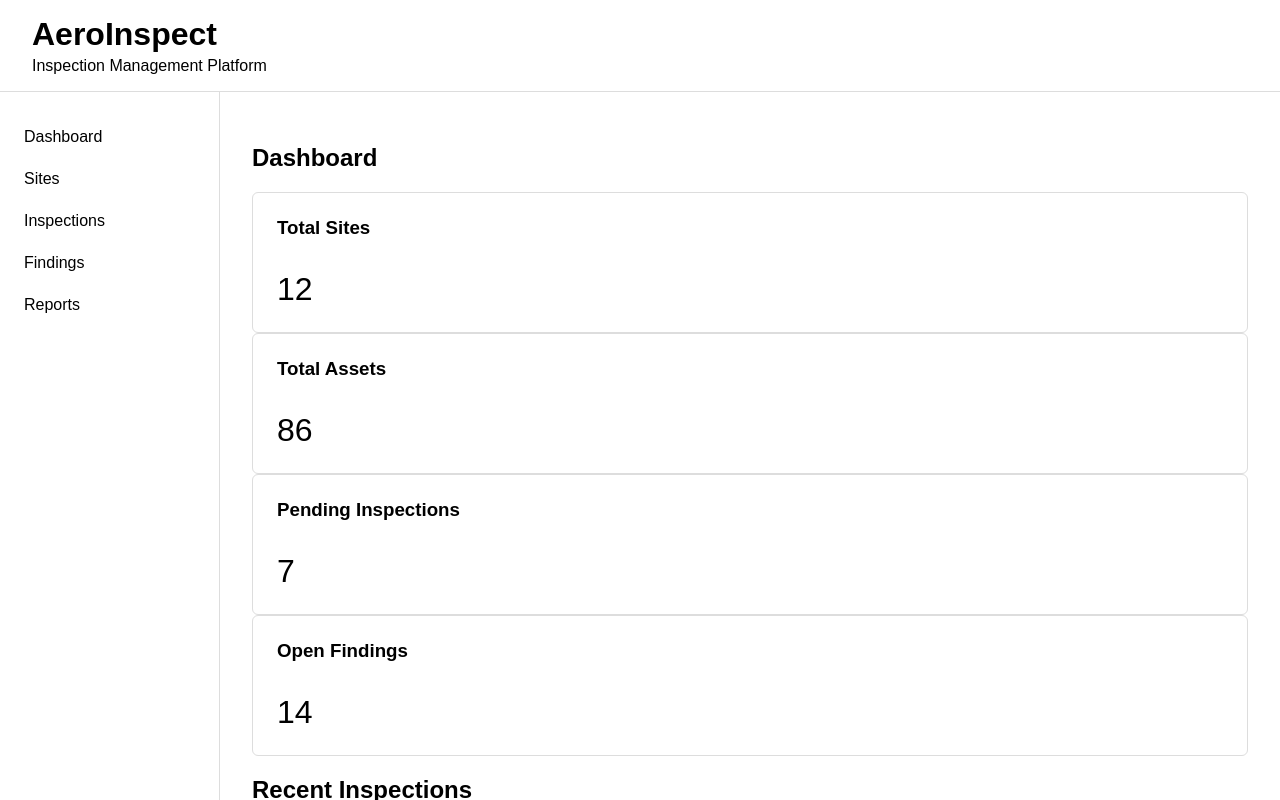
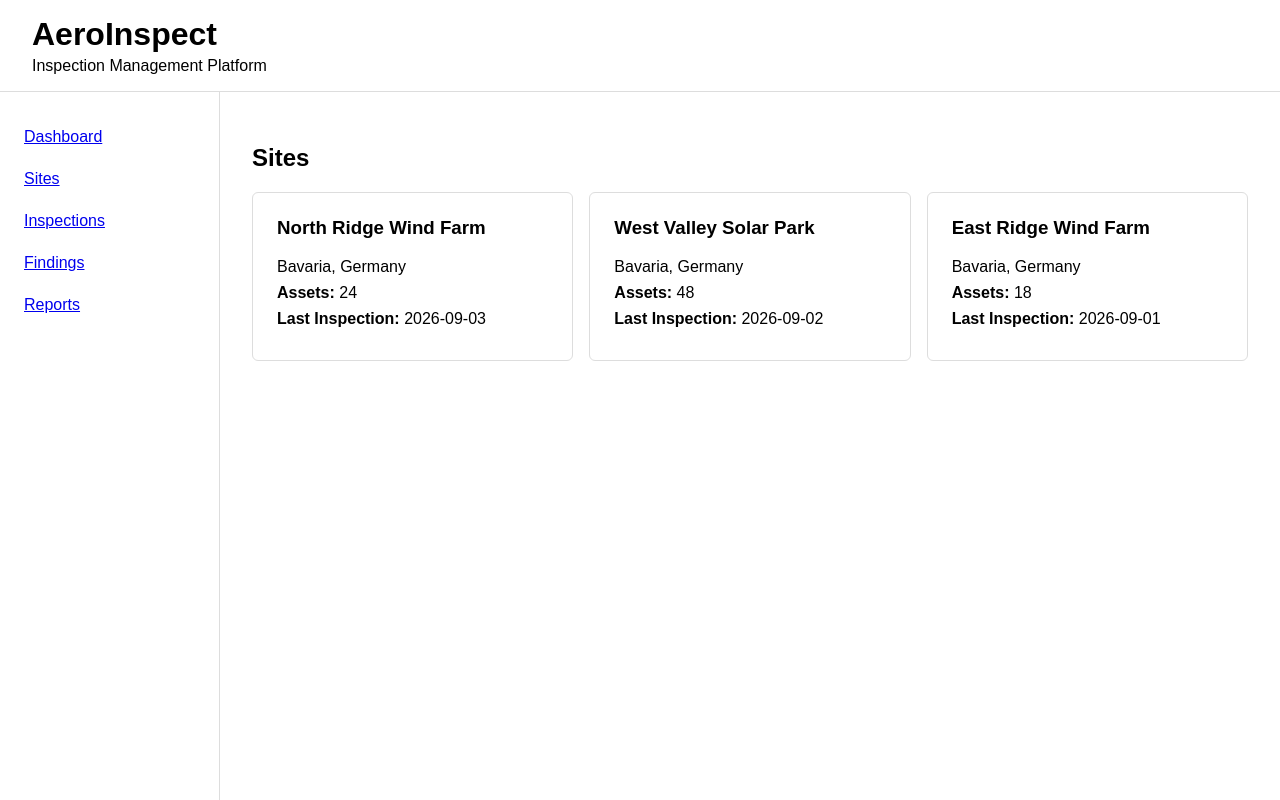
Before and after one commit to greg-vallone/aeroinspect, a React (Vite) app: page /sites in a window 1280 px wide. Shown: the top 800 px of the page. Built offline with nearby package versions, Linux system fonts and the light colour scheme.

Commit message:
Added site and inspection pages and navigation with react-router

```diff
--- a/package.json
+++ b/package.json
@@ -11,7 +11,8 @@
   },
   "dependencies": {
     "react": "^19.2.8",
-    "react-dom": "^19.2.8"
+    "react-dom": "^19.2.8",
+    "react-router-dom": "^7.18.3"
   },
   "devDependencies": {
     "@eslint/js": "^10.0.1",
--- a/src/App.css
+++ b/src/App.css
@@ -53,3 +53,27 @@ main {
   font-size: 2rem;
   margin-bottom: 0;
 }
+
+.site-grid {
+  display: grid;
+  grid-template-columns: repeat(auto-fit, minmax(250px, 1fr));
+  gap: 1rem;
+}
+
+.site-card {
+  padding: 1.5rem;
+  border: 1px solid #ddd;
+  border-radius: 6px;
+}
+
+.site-card h3 {
+  margin-top: 0;
+}
+
+.site-card p {
+  margin: 0.5rem 0;
+}
+
+.content {
+  flex: 1;
+}
--- a/src/App.tsx
+++ b/src/App.tsx
@@ -1,19 +1,31 @@
+import { BrowserRouter, Routes, Route } from "react-router-dom";
+
 import Header from "./components/header/header.component";
 import Sidebar from "./components/sidebar/sidebar.component";
-import Dashboard from "./pages/dashboard/dashboard";
+import Dashboard from "./pages/dashboard";
+import Sites from "./pages/sites";
+import Inspections from "./pages/inspections";
 
 import "./App.css"
 
 const App = () => {
   return (
-    <>
+    <BrowserRouter>
       <Header/>
 
       <div className="app-layout">
         <Sidebar/>
-        <Dashboard/>
+
+      <div className="content">
+        <Routes>
+          <Route path="/" element={<Dashboard/>} />
+          <Route path="/sites" element={<Sites/>} />
+          <Route path="/inspections" element={<Inspections/>} />
+        </Routes>
       </div>
-    </>
+
+      </div>
+    </BrowserRouter>
   );
 }
 
--- a/src/components/sidebar/sidebar.component.tsx
+++ b/src/components/sidebar/sidebar.component.tsx
@@ -1,14 +1,15 @@
+import { Link } from "react-router-dom";
 
 const Sidebar = () => {
     return (
         <aside>
             <nav>
                 <ul>
-                    <li>Dashboard</li>
-                    <li>Sites</li>
-                    <li>Inspections</li>
-                    <li>Findings</li>
-                    <li>Reports</li>
+                    <li><Link to='/'>Dashboard</Link></li>
+                    <li><Link to='/sites'>Sites</Link></li>
+                    <li><Link to='/inspections'>Inspections</Link></li>
+                    <li><Link to='/findings'>Findings</Link></li>
+                    <li><Link to='/reports'>Reports</Link></li>
                 </ul>
             </nav>
         </aside>
--- /dev/null
+++ b/src/components/site-card/site-card.component.tsx
@@ -0,0 +1,25 @@
+import type { Site } from "../../types/site";
+
+interface SiteCardProps {
+    site: Site;
+}
+
+const SiteCard = ({site}:SiteCardProps) => {
+    return (
+        <article className="site-card">
+            <h3>{site.name}</h3>
+
+            <p>{site.location}</p>
+
+            <p>
+                <strong>Assets:</strong> {site.assetCount}
+            </p>
+
+            <p>
+                <strong>Last Inspection:</strong> {site.lastInspectionDate}
+            </p>
+        </article>
+    );
+}
+
+export default SiteCard;
--- /dev/null
+++ b/src/data/sites.data.ts
@@ -0,0 +1,25 @@
+import type { Site } from "../types/site";
+
+export const sites: Site[] = [
+  {
+    id: 1,
+    name: "North Ridge Wind Farm",
+    location: "Bavaria, Germany",
+    assetCount: 24,
+    lastInspectionDate: "2026-09-03",
+  },
+  {
+    id: 2,
+    name: "West Valley Solar Park",
+    location: "Bavaria, Germany",
+    assetCount: 48,
+    lastInspectionDate: "2026-09-02",
+  },
+  {
+    id: 3,
+    name: "East Ridge Wind Farm",
+    location: "Bavaria, Germany",
+    assetCount: 18,
+    lastInspectionDate: "2026-09-01",
+  },
+];
--- a/src/pages/dashboard/dashboard.tsx
+++ b/src/pages/dashboard.tsx
@@ -1,5 +1,6 @@
-import StatCard from "../../components/stat-card/stat-card.component";
-import InspectionList from "../../components/inspection-list/inspection-list.component";
+import StatCard from "../components/stat-card/stat-card.component";
+import InspectionList from "../components/inspection-list/inspection-list.component";
+import { sites } from "../data/sites.data";
 
 const Dashboard = () => {
     return (
@@ -7,7 +8,7 @@ const Dashboard = () => {
             <h2>Dashboard</h2>
 
             <section>
-                <StatCard title="Total Sites" value={12} />
+                <StatCard title="Total Sites" value={sites.length} />
                 <StatCard title="Total Assets" value={86} />
                 <StatCard title="Pending Inspections" value={7} />
                 <StatCard title="Open Findings" value={14} />
--- /dev/null
+++ b/src/pages/inspections.tsx
@@ -0,0 +1,13 @@
+import InspectionList from "../components/inspection-list/inspection-list.component";
+
+const Inspections = () => {
+    return (
+        <main>
+            <h2>Inspections</h2>
+
+            <InspectionList/>
+        </main>
+    );
+}
+
+export default Inspections;
--- /dev/null
+++ b/src/pages/sites.tsx
@@ -0,0 +1,18 @@
+import SiteCard from "../components/site-card/site-card.component";
+import { sites } from "../data/sites.data";
+
+const Sites = () => {
+    return (
+        <main>
+            <h2>Sites</h2>
+
+            <section className="site-grid">
+                {sites.map((site) => (
+                    <SiteCard key={site.id} site={site} />
+                ))}
+            </section>
+        </main>
+    );
+}
+
+export default Sites;
--- /dev/null
+++ b/src/types/site.ts
@@ -0,0 +1,8 @@
+
+export interface Site {
+    id: number;
+    name: string;
+    location: string;
+    assetCount: number;
+    lastInspectionDate: string;
+}
```
Also changed, not shown: 1 other file (tests, documents, lock files or other folders).
